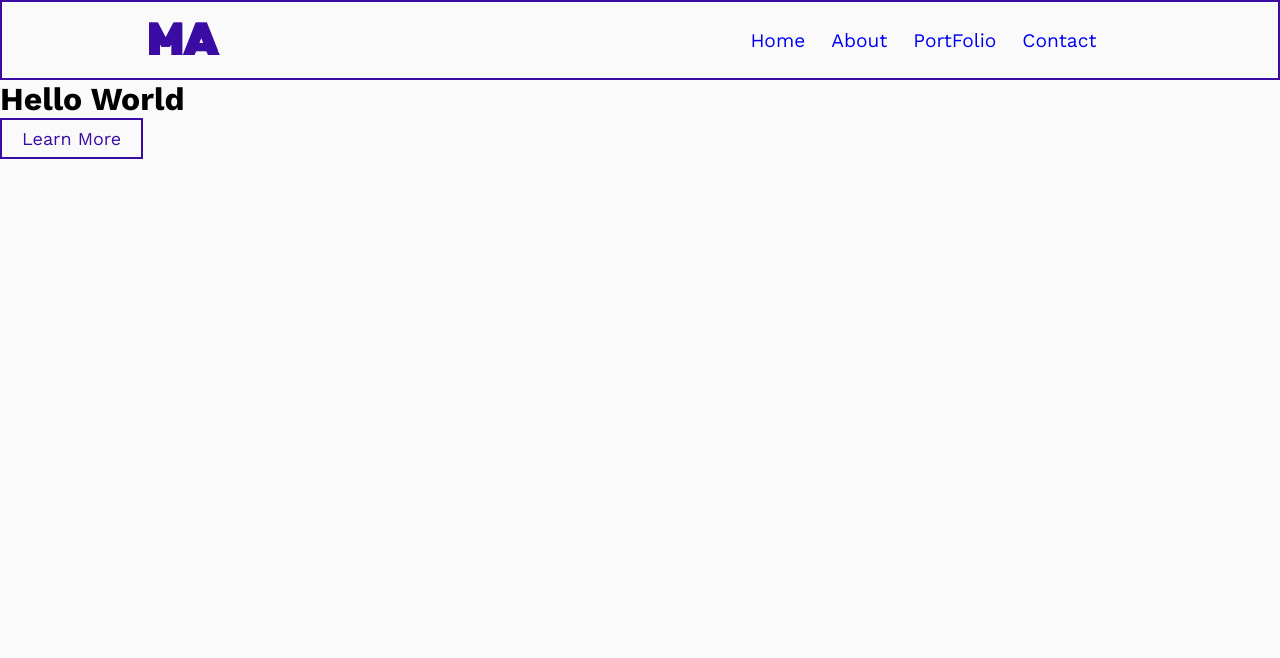
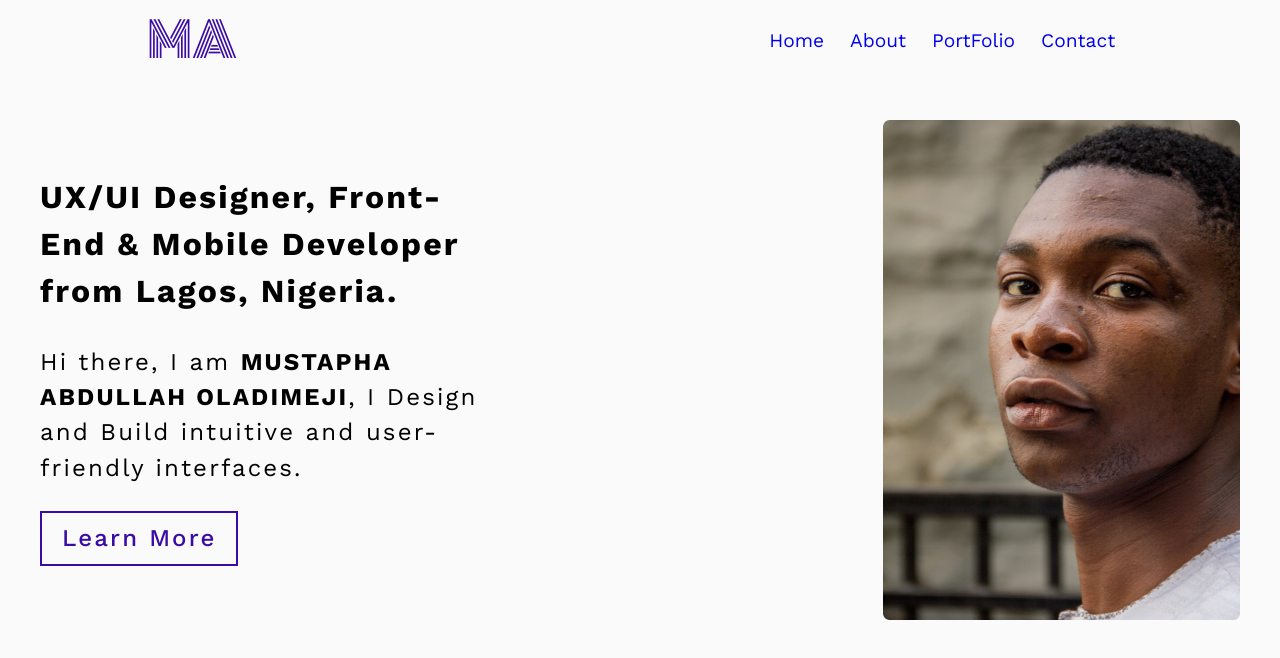
Before and after one commit to oladimeji16/olatohdimeji, a React (Create React App) app: page / in a window 1280 px wide. Shown: the top 658 px of the page. Built offline with nearby package versions, Linux system fonts and the light colour scheme.

Commit message:
Finished Landing Page, remains responsiveness

```diff
--- a/public/styles.css
+++ b/public/styles.css
@@ -5,5 +5,5 @@
     margin: 0;
     padding: 0;
     font-family: 'Work Sans', sans-serif;
-    background-color: #fafafa;
+    background: #fafafa;
 }
--- a/src/components/App.jsx
+++ b/src/components/App.jsx
@@ -1,12 +1,12 @@
 import React from 'react'
 import NavBar from './navbar/NavBar'
-import {Button} from './button/Button'
+import Landing from './Landing/Landing'
 
 function App() {
     return <div className= 'App'>
         <NavBar />
-        <h1>Hello World</h1>
-        <Button>Learn More</Button>
+        <Landing />
+
     </div>
 }
 
--- /dev/null
+++ b/src/components/Landing/Landing.css
@@ -0,0 +1,54 @@
+.section {
+    padding: 40px;
+    justify-content: center;
+    align-items: center;
+    text-align: center;
+    margin: auto;
+    display: flex;
+}
+
+.landing-text {
+    font-style: normal;
+    text-align: left;
+
+}
+
+.landing-header {
+    font-weight: 500;
+    line-height: 47px;
+    font-size: 2rem;
+    letter-spacing: 0.065em;
+    color: #000000;
+}
+
+.landing-para {
+    margin-top: 30px;
+    font-family: Work Sans;
+    font-style: normal;
+    font-weight: normal;
+    font-size: 24px;
+    line-height: 146.8%;
+    letter-spacing: 0.09em;
+}
+
+.btn {
+    margin-top: 25px;
+    border: 2px solid #3A0CA3;
+    box-sizing: border-box;
+    font-style: normal;
+    font-weight: 500;
+    font-size: 24px;
+    line-height: 146.8%;
+    display: flex;
+    align-items: center;
+    text-align: center;
+    letter-spacing: 0.09em;
+    color: #3A0CA3;
+}
+
+.img {
+    display: inline;
+    height: 500px;
+    margin-left: 200px;
+
+}
--- /dev/null
+++ b/src/components/Landing/Landing.jsx
@@ -0,0 +1,26 @@
+import React from 'react'
+import {Button} from '../button/Button'
+import './Landing.css'
+import me from './images/me.png'
+
+
+function Landing() {
+
+    return <section className='section'>
+        <div className='landing-text'>
+        <h1 className='landing-header'><strong>UX/UI Designer, Front-End & Mobile Developer from Lagos, Nigeria.</strong></h1>
+        <p className='landing-para'>
+        Hi there, I am <strong>MUSTAPHA ABDULLAH OLADIMEJI</strong>, I Design and Build intuitive and user-friendly interfaces.
+        </p>
+        <Button className="btn">Learn More</Button>
+        </div>
+        <div className="img">
+            <img src={me} alt="Me" className='img'/>
+        </div>
+
+    </section>
+
+}
+
+
+export default Landing
--- a/src/components/navbar/NavBar.css
+++ b/src/components/navbar/NavBar.css
@@ -1,20 +1,28 @@
 .NavBarItems {
     background: #fafafa;
-    border: 2px solid #3A0CA3;
+    /* border: 2px solid #3A0CA3; */
     height: 80px;
     display: flex;
     justify-content: center;
     align-items: center;
     font-size: 1.2rem;
+    box-shadow: 24 25;
 }
 
-.navbar-logo{
+.navbar-logo {
+    font-style: normal;
+    font-weight: normal;
+    font-size: 3rem;
+    line-height: 37px;
+    display: flex;
+    align-items: center;
+    letter-spacing: 0.005em;
     color: #3A0CA3;
     justify-self: start;
     font-family: 'Monoton', cursive;
     margin-left: 20px;
     cursor: pointer;
-    font-size: 2.4rem;
+
 }
 
 .nav-menu {
@@ -25,29 +33,29 @@
     text-align: center;
     width: 70vw;
     justify-content: end;
-    margin-right: 2em;
+    margin-right: 1em;
 }
 
-.nav-links{
+.nav-links {
     text-decoration: none;
     padding: 0.5rem;
-
 }
 
-.nav-links:hover{
-    text-decoration: underline #3A0CA3 ;
+.nav-links:hover {
+    text-decoration: underline #3A0CA3;
     color: #3a0ca3;
     transition: all 0.5s ease-in-out;
 }
 
-.fa-bars{
+.fa-bars {
     color: #3A0CA3;
+    border: 3px solid #3A0CA3;
+    padding: 10px;
 }
 
-.nav-links-mobile{
+.nav-links-mobile {
     display: none;
 }
-
 
 .menu-icon {
     display: none;
@@ -75,36 +83,32 @@
         transition: all 0.5s ease;
         z-index: 1;
     }
-    .nav-links{
+    .nav-links {
         text-align: center;
         padding: 2rem;
         width: 100%;
         display: table;
     }
-
-    .nav-links:hover{
+    .nav-links:hover {
         text-decoration: underline;
         border-radius: 0;
         color: #fafafa;
     }
-
     .navbar-logo {
         position: absolute;
         top: 0;
         left: 0;
-        transform: translate(25%, 25%);
+        transform: translate(25%, 50%);
     }
-
     .menu-icon {
         display: block;
         position: absolute;
         top: 0;
         right: 0;
-        transform: translate(-100%, 60%);
+        transform: translate(-100%, 20%);
         font-size: 1.8rem;
         cursor: pointer;
     }
-
     .fa-times {
         color: #3A0CA3;
         font-size: 2rem;
```
Also changed, not shown: src/components/Landing/images/me.png (added).
